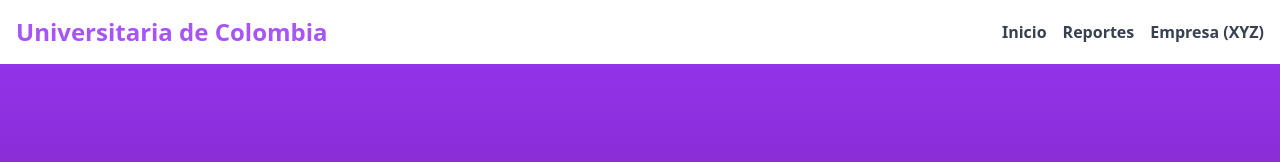
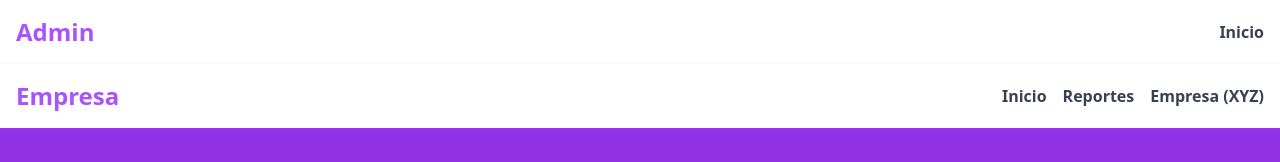
Before and after one commit to s4mn0v/Pasantas-IUDC, a Nuxt app: page / in a window 1280 px wide. Shown: the top 162 px of the page. Built offline with nearby package versions, Linux system fonts and the light colour scheme.

Commit message:
Fixed Navs

```diff
--- a/components/AdminNav.vue
+++ b/components/AdminNav.vue
@@ -1,3 +1,8 @@
 <template>
-  <h1>Admin</h1>
+  <header class="header bg-white shadow p-4 flex justify-between items-center">
+      <h1 class="text-2xl font-bold text-purple-500">Admin</h1>
+      <nav class="flex gap-4">
+        <a href="#" class="text-gray-700 font-semibold">Inicio</a>
+      </nav>
+    </header>
 </template>
--- a/components/EmpresaNav.vue
+++ b/components/EmpresaNav.vue
@@ -1,6 +1,6 @@
 <template>
   <header class="header bg-white shadow p-4 flex justify-between items-center">
-      <h1 class="text-2xl font-bold text-purple-500">Universitaria de Colombia</h1>
+      <h1 class="text-2xl font-bold text-purple-500">Empresa</h1>
       <nav class="flex gap-4">
         <a href="#" class="text-gray-700 font-semibold">Inicio</a>
         <a href="#" class="text-gray-700 font-semibold">Reportes</a>
--- a/layouts/logged.vue
+++ b/layouts/logged.vue
@@ -1,4 +1,5 @@
 <template>
+    <AdminNav />
     <EmpresaNav />
     <slot />
 </template>
```
